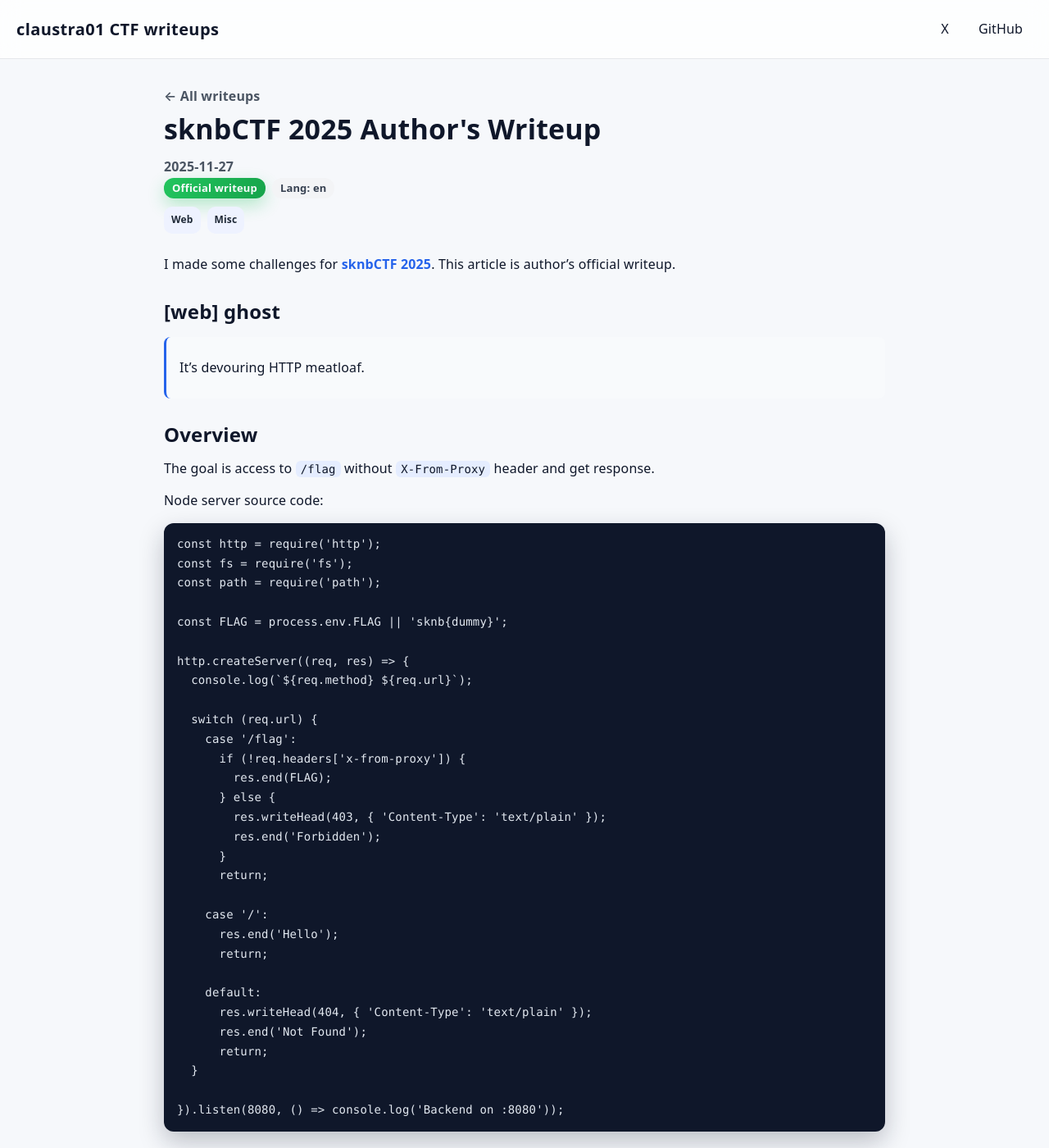
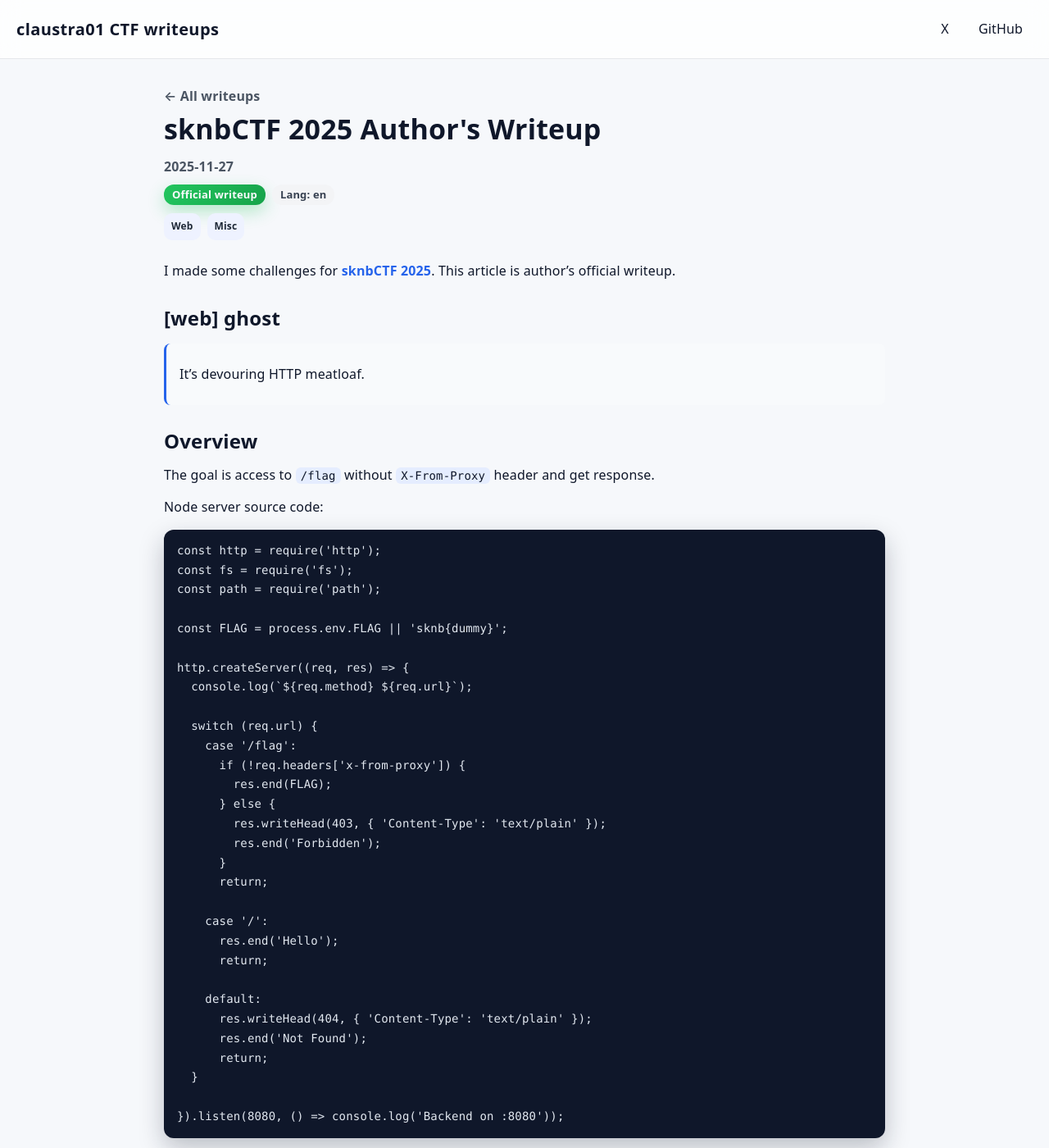
Before and after one commit to claustra01/my-ctf-writeups, a Jekyll site: the page built from _writeups/sknbctf_2025.md, in a window 1280 px wide and 1400 px high. Shown: the whole window at 82% size. Built offline with Jekyll 4.4.1, drawn with Linux system fonts in a browser that asks for light colours.

Commit message:
chore: margin

```diff
--- a/_layouts/writeup.html
+++ b/_layouts/writeup.html
@@ -27,7 +27,7 @@
         <h1 class="page-title">{{ page.title }}</h1>
 
         {% if page.date %}
-        <p class="meta-date">{{ page.date | date: "%Y-%m-%d" }}</p>
+        <div class="meta-date">{{ page.date | date: "%Y-%m-%d" }}</div>
         {% endif %}
 
         <div class="meta-row">
--- a/assets/css/main.css
+++ b/assets/css/main.css
@@ -196,7 +196,7 @@ a:hover {
 .meta-date {
   color: var(--muted);
   font-weight: 600;
-  margin: 8px 0 0;
+  margin: 6px 0 8px;
   display: block;
 }
 
```
